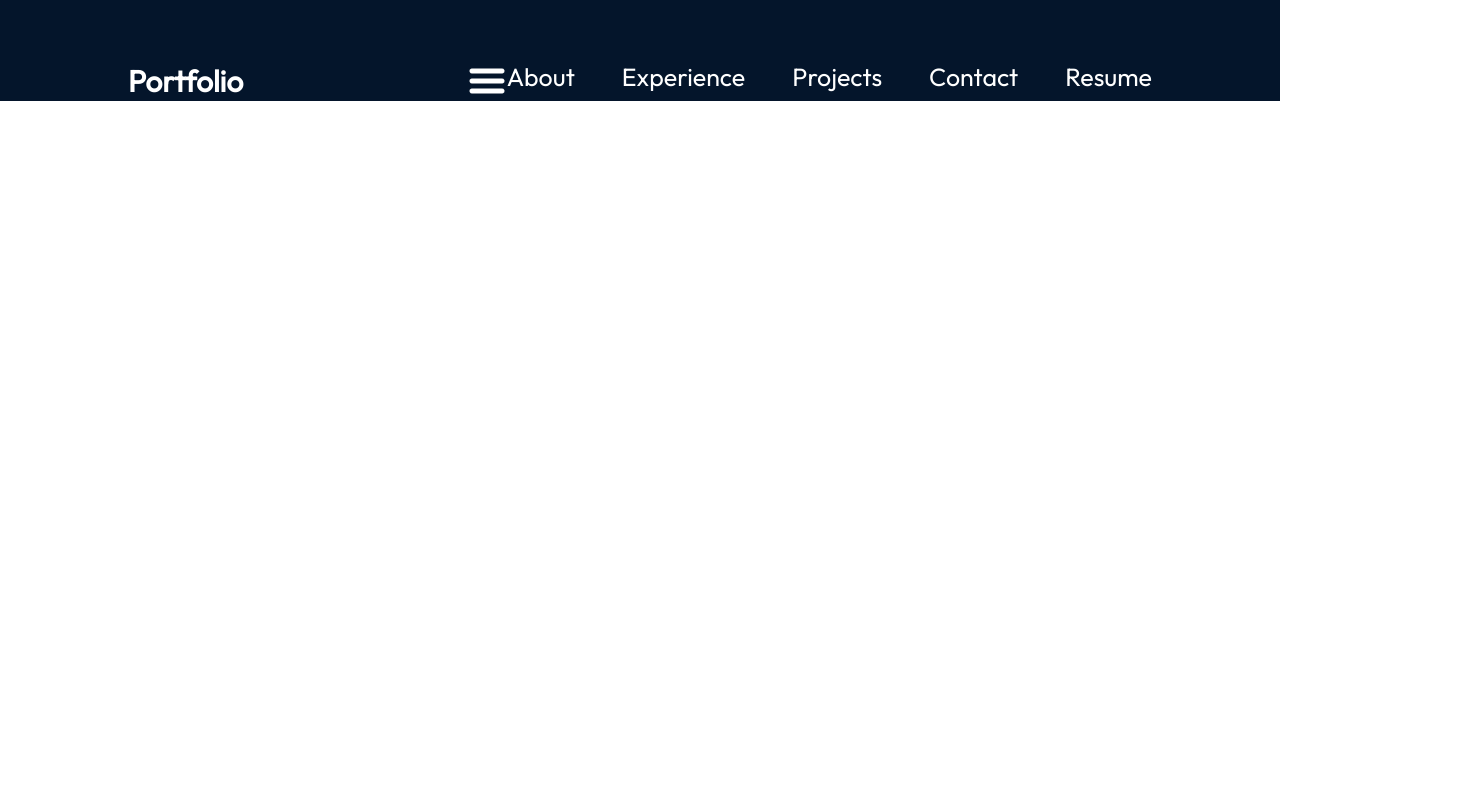
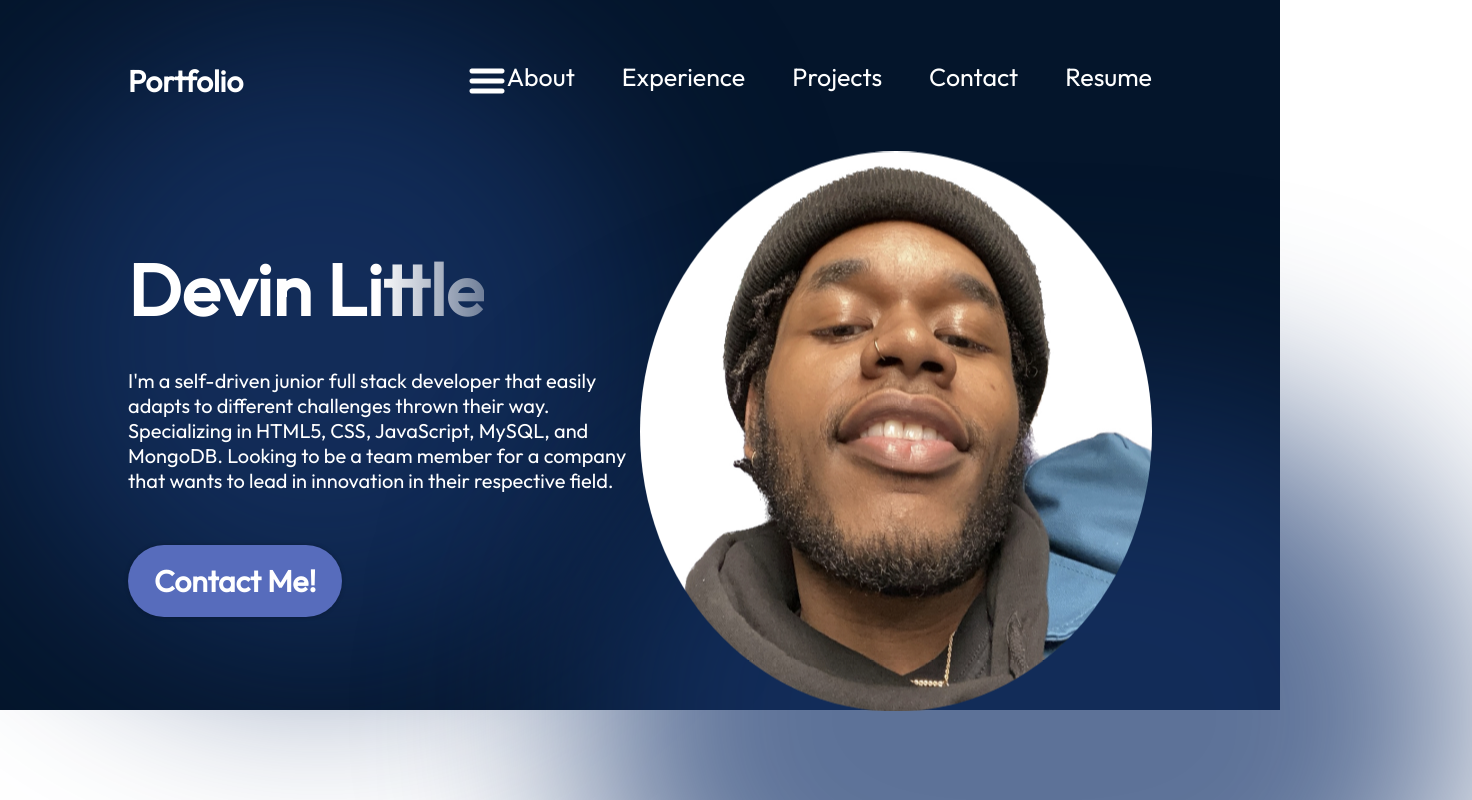
Before and after one commit to devinjl665/React-Portfolio, a React (Vite) app in the folder React-Portfolio/: page / in a window 1280 px wide. Shown: the top 800 px of the page, 1472 px wide, since content can reach past the window. Built offline with nearby package versions, Linux system fonts and the light colour scheme.

Commit message:
Added to hero section

```diff
--- a/React-Portfolio/src/App.jsx
+++ b/React-Portfolio/src/App.jsx
@@ -1,10 +1,13 @@
 import styles from "./App.module.css";
-import { Navbar} from "./components/navbar/navbar";
+import { Navbar } from "./components/navbar/navbar";
+import { Hero } from "./components/hero/hero";
 
 function App() {
   return (
     <div className={styles.App}>
         <Navbar />
+        <Hero />
+
     </div>
   );
 }
--- /dev/null
+++ b/React-Portfolio/src/components/hero/hero.jsx
@@ -0,0 +1,18 @@
+import React from "react";
+import { getImageUrl } from "../../utils";
+import styles from "./hero.module.css";
+
+export const Hero = () => {
+    return <section className={styles.container}>
+        <div className={styles.content}>
+            <h1 className={styles.title}>Devin Little</h1>
+            <p className={styles.description}>I'm a self-driven junior full stack developer that easily adapts to different challenges thrown their way. Specializing in HTML5, CSS, JavaScript, MySQL, and MongoDB. Looking to be a team member for a company that wants to lead in innovation in their respective field.
+            </p>
+            <a href="mailto:devinjl665@gmail.com" className={styles.contactBtn}>Contact Me!</a>
+        </div>
+        <img src={getImageUrl("hero/Devin.png")} alt="Image of Devin Little" className={styles.heroImg}/>
+            <div className={styles.topBlur} />
+            <div className={styles.bottomBlur} />
+    </section>;
+
+};
--- /dev/null
+++ b/React-Portfolio/src/components/hero/hero.module.css
@@ -0,0 +1,115 @@
+@import "../../vars.css";
+
+.container {
+    position: relative;
+    display: flex;
+    align-items: center;
+    justify-content: space-between;
+    margin-top: 49px;
+    z-index: 1;
+    margin-left: 10%;
+    margin-right: 10%;
+}
+
+
+.content {
+    display: flex;
+    flex-direction: column;
+    align-items: flex-start;
+    color: var(--color-text);
+    z-index: 1;
+}
+
+
+.title {
+    font-size: 72px;
+    font-weight: 900;
+    margin-bottom: 33px;
+    font-family: var(--font-roboto);
+    background: linear-gradient(90deg,
+     rgba(255, 255, 255, 1) 70%,
+     rgba(255, 255, 255, 0) 120%
+     );
+    -webkit-text-fill-color: transparent;
+    -webkit-background-clip: text;
+}
+
+
+.description {
+    font-size: 20px;
+    font-family: var(--font-roboto);
+    margin-bottom: 52px;
+}
+
+
+.contactBtn {
+    text-decoration: none;
+    background-color: var(--color-primary);
+    color: var(--color-text);
+    border-radius: 100px;
+    font-size: 30px;
+    font-weight: 600;
+    padding: 17px 26px;
+    box-shadow: 0 0 4px rgba(0, 0, 0, 0.25);
+}
+
+.heroImg {
+    width: 50%;
+    height: 560px;
+    border-radius: 100%;
+    z-index: 1;
+    animation-name: floating;
+    animation-duration: 3s;animation-iteration-count: infinite;
+    animation-timing-function: ease-in-out;
+}
+
+@keyframes floating {
+    0% {
+        transform: translate(0, 0px);
+    }
+    50% {
+        transform: translate(0, 10px);
+    }
+    100% {
+        transform: translate(0, -0px);
+    }
+}
+
+.topBlur {
+    position: absolute;
+    width: 50vw;
+    height: 50vw;
+    min-width: 350px;
+    min-height: 350px;
+    top: -128px;
+    left: -10vw;
+    border-radius: 764px;
+    background: rgba(25, 55, 109, 0.7);
+    filter: blur(100px);
+    z-index: 0;
+}
+
+
+.bottomBlur {
+    position: absolute;
+    width: 70vw;
+    height: 50vw;
+    min-width: 350px;
+    min-height: 250px;
+    top: 246px;
+    right: -25vw;
+    border-radius: 764px;
+    background: rgba(25, 55, 109, 0.7);
+    filter: blur(100px);
+    z-index: 0;
+}
+
+@media screen and (max-width: 830px) {
+    .container {
+        flex-direction: column-reverse;
+    }
+
+    .content {
+        align-items: center;
+    }
+}
```
Also changed, not shown: React-Portfolio/assets/hero/Devin.png.
